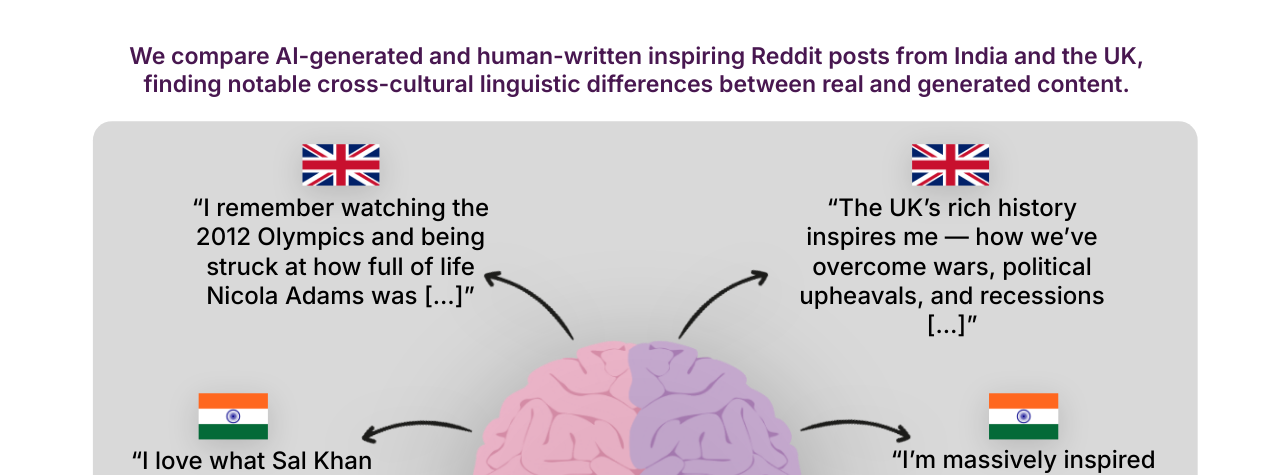
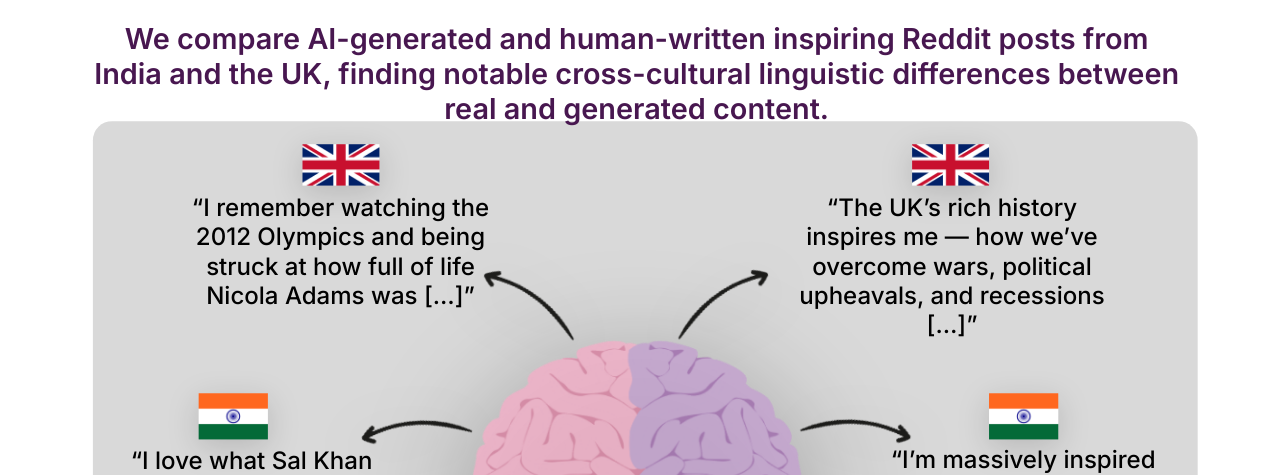
Before and after one commit to KeyaPatel03/InspAIred-Game-App, a website: page Page1.html in a window 1280 px wide. Shown: the top 475 px of the page. Drawn offline with Linux system fonts and the light colour scheme.

Commit message:
Page1.html font size increase & alignment fix

```diff
--- a/styles.css
+++ b/styles.css
@@ -119,7 +119,8 @@ body.page-visible {
 }
 
 .cta-icon-img {
-  width: 48px;      /* adjust if needed */
+  width: 48px;
+  /* adjust if needed */
   height: 38px;
   display: block;
   /* margin-right: 1px;  */
@@ -320,12 +321,12 @@ body.page-visible {
 
 .intro {
   position: absolute;
-  top: 44px;
+  top: 22px;
   left: 68px;
   width: 1137px;
   margin: 0;
   text-align: center;
-  font-size: 24px;
+  font-size: 30px;
   font-weight: 600;
   line-height: 1.21;
   color: #481750;
@@ -748,6 +749,8 @@ html {
   background: white !important;
 }
 
-body, .viewport, .app {
+body,
+.viewport,
+.app {
   background: white !important;
 }
```
